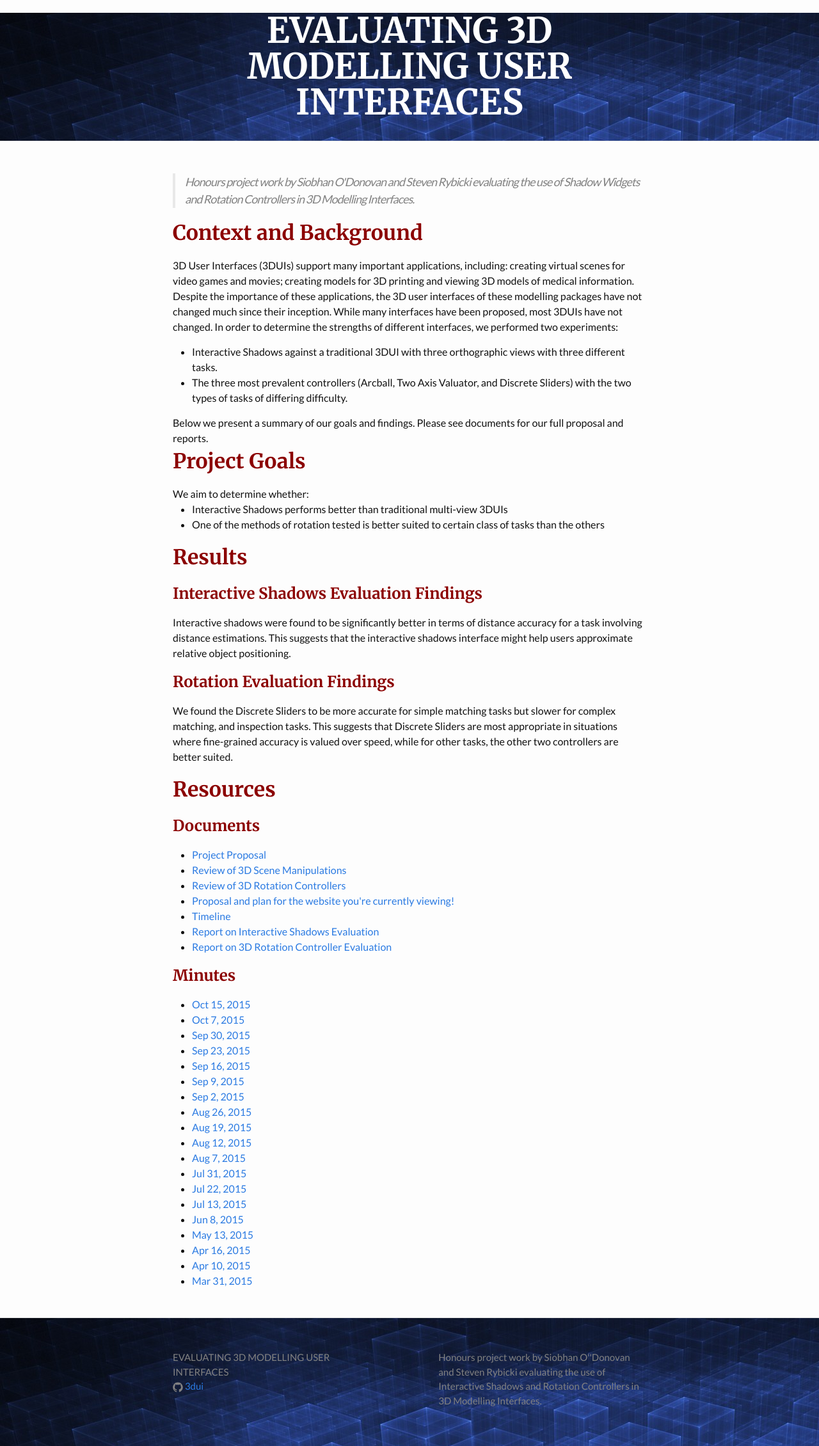
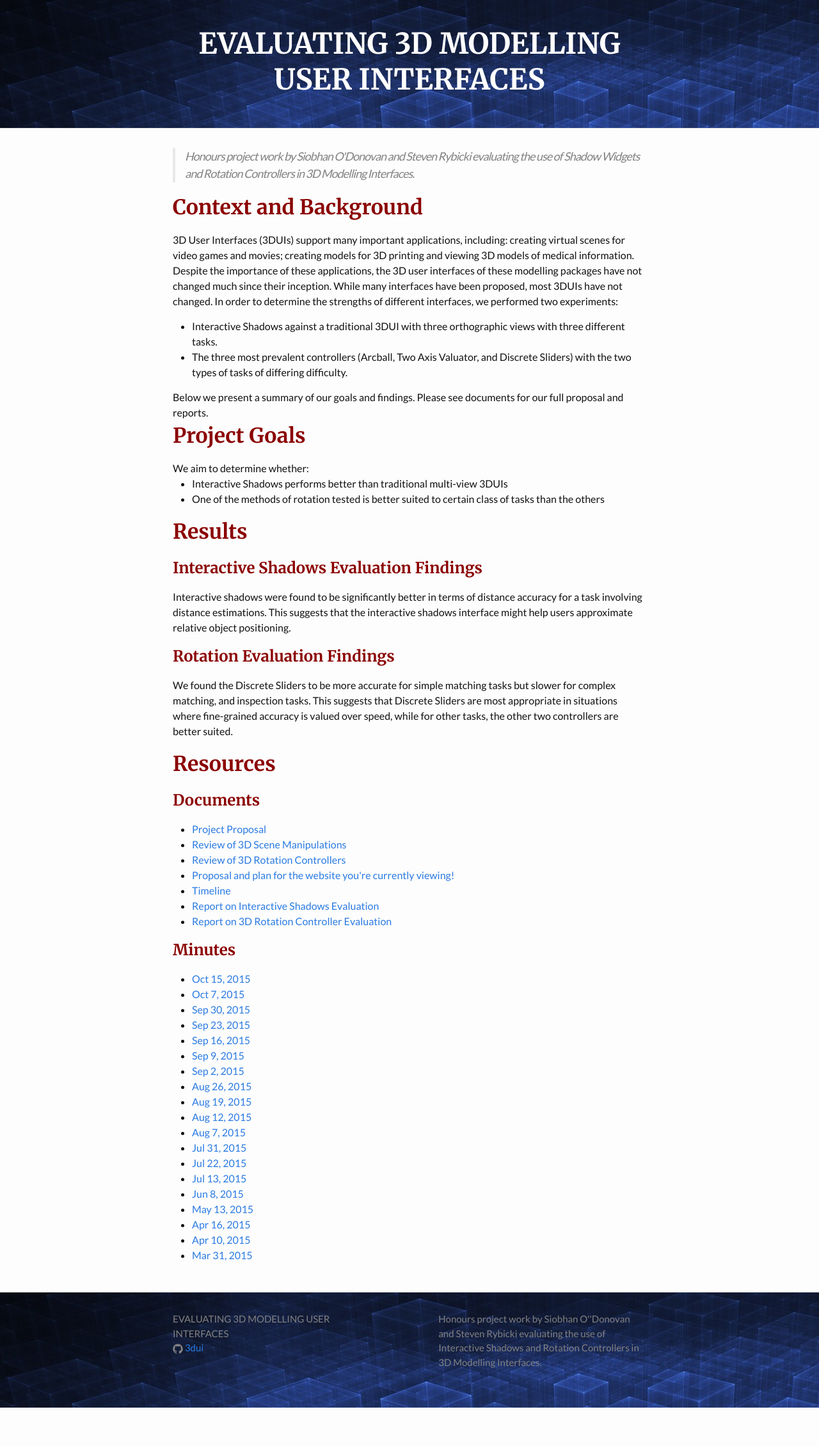
Before and after one commit to 3DUI/3DUI.github.io, a Jekyll site: the page built from index.html, in a window 1280 px wide. Shown: the whole page at 64% size. Built offline with Jekyll 4.4.1, drawn with Linux system fonts in a browser that asks for light colours; after the commit the page ends 2200 px from its top, so only the background shows below that.

Commit message:
title padded correctly

```diff
--- a/_sass/_base.scss
+++ b/_sass/_base.scss
@@ -156,7 +156,6 @@ pre {
  * Wrapper
  */
 .wrapper {
-    margin-top:20px;
     max-width: -webkit-calc(800px - (#{$spacing-unit} * 2));
     max-width:         calc(800px - (#{$spacing-unit} * 2));
     margin-right: auto;
--- a/_sass/_layout.scss
+++ b/_sass/_layout.scss
@@ -13,9 +13,10 @@
 }
 
 .site-title {
+    padding-top:40px;
     font-family: $merriweather;
     color: white;
-    font-size: 55px;
+    font-size: 45px;
     line-height: 56px;
     letter-spacing: 0px;
     margin-bottom: 0;
```
